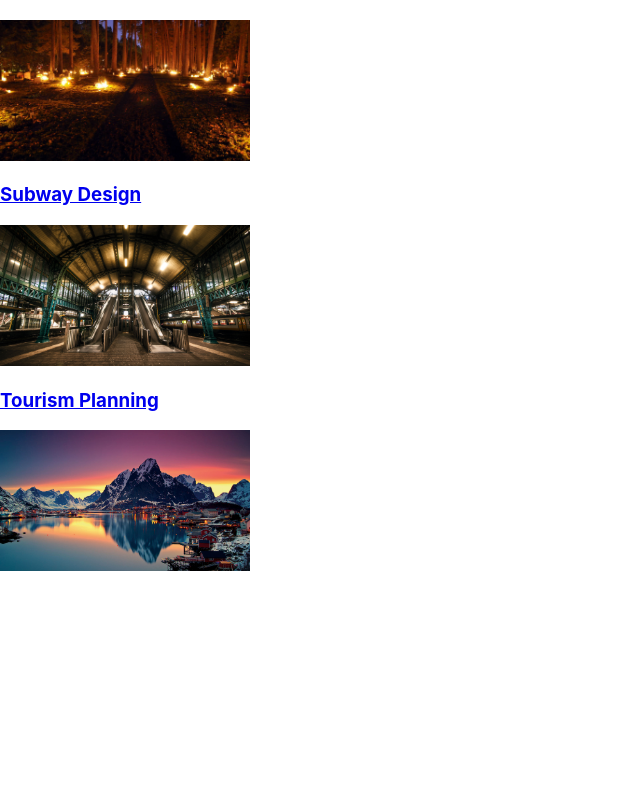
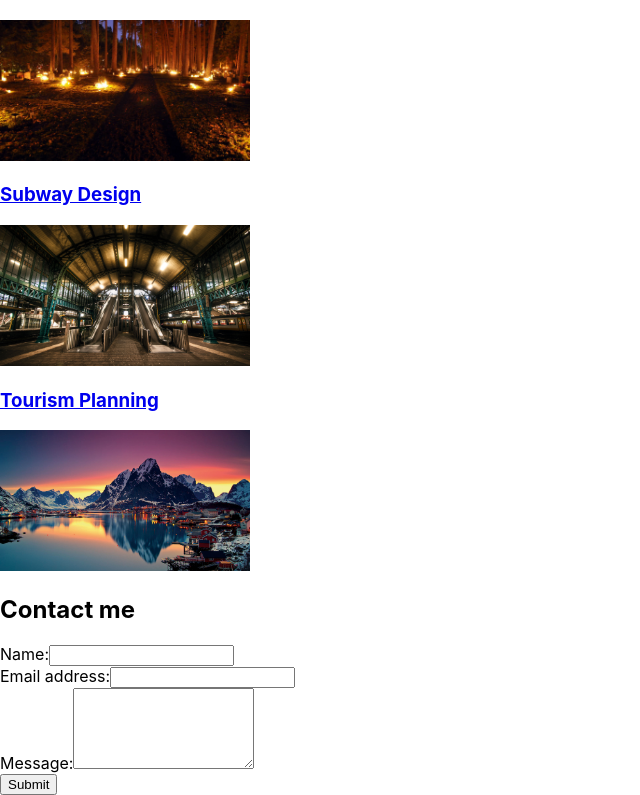
Before and after one commit to NG-Vincent/Challenge-ReactPortfolio, a React (Create React App) app: page / in a window 1280 px wide. Shown: the part 1180-1975 px from the top of the page, without its empty margins (0-640 px from the left). Before the commit the page ends 1755 px from the top, so only its background shows below. Built offline with nearby package versions, Linux system fonts and the light colour scheme.

Commit message:
contact component and email validation helper

```diff
--- a/src/App.js
+++ b/src/App.js
@@ -2,6 +2,7 @@ import "./App.css";
 import Nav from "./components/Nav";
 import About from "./components/About";
 import Portfolio from "./components/Portfolio";
+import Contact from "./components/Contact";
 
 function App() {
    return (
@@ -10,6 +11,7 @@ function App() {
          <main>
             <About />
             <Portfolio />
+            <Contact />
          </main>
       </div>
    );
--- /dev/null
+++ b/src/components/Contact.js
@@ -0,0 +1,86 @@
+import React, { useState } from "react";
+import { validateEmail } from "../utils/helpers";
+
+function Contact(props) {
+   const [formState, setFormState] = useState({
+      name: "",
+      email: "",
+      message: "",
+   });
+
+   const [errorMessage, setErrorMessage] = useState("");
+   const { name, email, message } = formState;
+
+   const handleSubmit = (e) => {
+      e.preventDefault();
+      if (!errorMessage) {
+         console.log("Submit Form", formState);
+      }
+   };
+
+   const handleChange = (e) => {
+      if (e.target.name === "email") {
+         const isValid = validateEmail(e.target.value);
+         if (!isValid) {
+            setErrorMessage("Your email is invalid.");
+         } else {
+            setErrorMessage("");
+         }
+      } else {
+         if (!e.target.value.length) {
+            setErrorMessage(`${e.target.name} is required.`);
+         } else {
+            setErrorMessage("");
+         }
+      }
+      if (!errorMessage) {
+         setFormState({ ...formState, [e.target.name]: e.target.value });
+         console.log("Handle Form", formState);
+      }
+   };
+
+   return (
+      <section>
+         <h1 data-testid="h1tag">Contact me</h1>
+         <form id="contact-form" onSubmit={handleSubmit}>
+            <div>
+               <label htmlFor="name">Name:</label>
+               <input
+                  type="text"
+                  name="name"
+                  defaultValue={name}
+                  onBlur={handleChange}
+               />
+            </div>
+            <div>
+               <label htmlFor="email">Email address:</label>
+               <input
+                  type="email"
+                  name="email"
+                  defaultValue={email}
+                  onBlur={handleChange}
+               />
+            </div>
+            <div>
+               <label htmlFor="message">Message:</label>
+               <textarea
+                  name="message"
+                  rows="5"
+                  defaultValue={message}
+                  onBlur={handleChange}
+               />
+            </div>
+            {errorMessage && (
+               <div>
+                  <p className="error-text">{errorMessage}</p>
+               </div>
+            )}
+            <button data-testid="button" type="submit">
+               Submit
+            </button>
+         </form>
+      </section>
+   );
+}
+
+export default Contact;
--- /dev/null
+++ b/src/utils/helpers.js
@@ -0,0 +1,8 @@
+export function capitalizeFirstLetter(string) {
+  return string.charAt(0).toUpperCase() + string.slice(1);
+}
+
+export function validateEmail(email) {
+  var re = /^(([^<>()[\]\\.,;:\s@"]+(\.[^<>()[\]\\.,;:\s@"]+)*)|(".+"))@((\[[0-9]{1,3}\.[0-9]{1,3}\.[0-9]{1,3}\.[0-9]{1,3}\])|(([a-zA-Z\-0-9]+\.)+[a-zA-Z]{2,}))$/;
+  return re.test(String(email).toLowerCase());
+}
```
